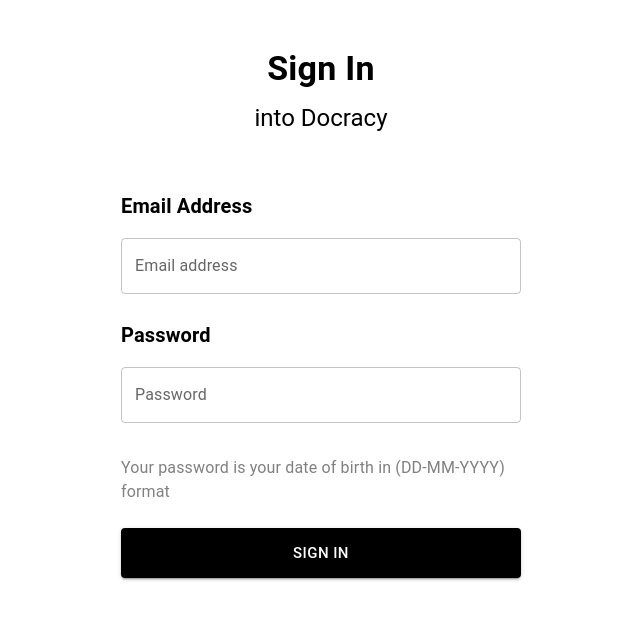
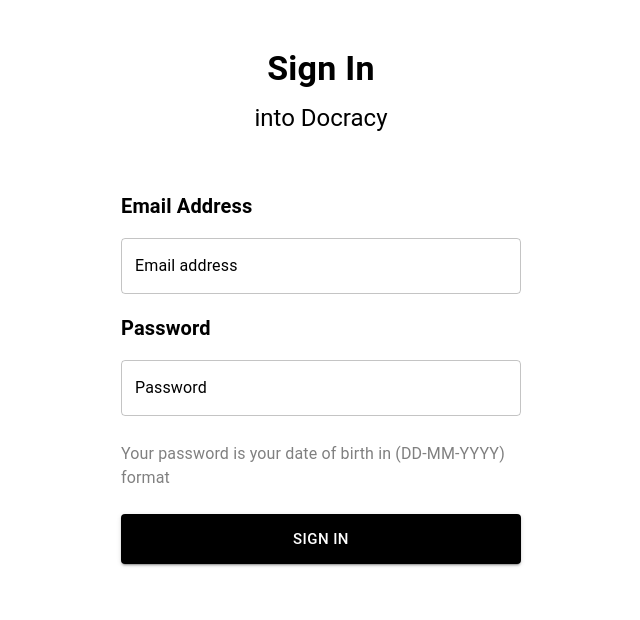
Before and after one commit to lyxnlabs/docracy, a React (Create React App) app: page / in a window 1280 px wide. Shown: the top 620 px of the page, without its empty margins (319-959 px from the left). Built offline with nearby package versions, Linux system fonts and the light colour scheme.

Commit message:
colors changed

```diff
--- a/src/App.js
+++ b/src/App.js
@@ -8,6 +8,7 @@
 import SignInPage from "./components/SigninPage";
 import { UserContext } from "./contexts/UserContext";
 import Home from "./components/Home";
+
 function App() {
   const { isLoggedIn } = useContext(UserContext);
   return (
@@ -24,6 +25,7 @@
           element={isLoggedIn ? <Home /> : <SignInPage/>}
         />
 
+
       </Routes>
     </Router>
   );
--- a/src/components/SigninPage.jsx
+++ b/src/components/SigninPage.jsx
@@ -101,6 +101,7 @@
           padding: "0 20px", // Add some horizontal padding for smaller screens
         }}
         onSubmit={handleSubmit} // Call the handleSubmit function when the form is submitted
+        InputLabelProps={{ style: { color: 'black' } }}
       >
         <Typography
           variant="h6"
@@ -112,21 +113,22 @@
           Email Address
         </Typography>
         <TextField
-          sx={{
-            height: 50,
-            "& .MuiOutlinedInput-root": {
-              "& fieldset": {
-                borderColor: "grey",
-              },
-              "&:hover fieldset": {
-                borderColor: "black",
-              },
-              "&.Mui-focused fieldset": {
-                borderColor: "black",
-              },
+           sx={{ height: 50,'& .MuiOutlinedInput-root': {
+            '& fieldset': {
+              borderColor: 'grey',
+
             },
-            marginBottom: "15px",
-          }}
+            '&:hover fieldset': {
+              borderColor: 'black',
+
+            },
+            '&.Mui-focused fieldset': {
+              borderColor: 'black',
+
+            },
+
+
+          }, }}
           label="Email address"
           variant="outlined"
           margin="normal"
@@ -136,6 +138,7 @@
           onChange={handleChange}
           error={emailError}
           helperText={emailError && "Please enter a valid email address"}
+          InputLabelProps={{ style: { color: 'black' } }}
         />
 
         <Typography
@@ -146,21 +149,22 @@
           Password
         </Typography>
         <TextField
-          sx={{
-            height: 50,
-            "& .MuiOutlinedInput-root": {
-              "& fieldset": {
-                borderColor: "grey",
-              },
-              "&:hover fieldset": {
-                borderColor: "black",
-              },
-              "&.Mui-focused fieldset": {
-                borderColor: "black",
-              },
+          sx={{ height: 50,'& .MuiOutlinedInput-root': {
+            '& fieldset': {
+              borderColor: 'grey',
+
             },
-            marginBottom: "15px",
-          }}
+            '&:hover fieldset': {
+              borderColor: 'black',
+
+            },
+            '&.Mui-focused fieldset': {
+              borderColor: 'black',
+
+            },
+
+
+          }, }}
           label="Password"
           type="password"
           variant="outlined"
@@ -170,6 +174,7 @@
           error={passwordError}
           helperText={passwordError && "Invalid password format"}
           onChange={handleChange} // Call the handleChange function when the input changes
+          InputLabelProps={{ style: { color: 'black' } }}
         />
         <Typography sx={{ mt: 3, color: "gray" }}>
           Your password is your date of birth in (DD-MM-YYYY) format
```
